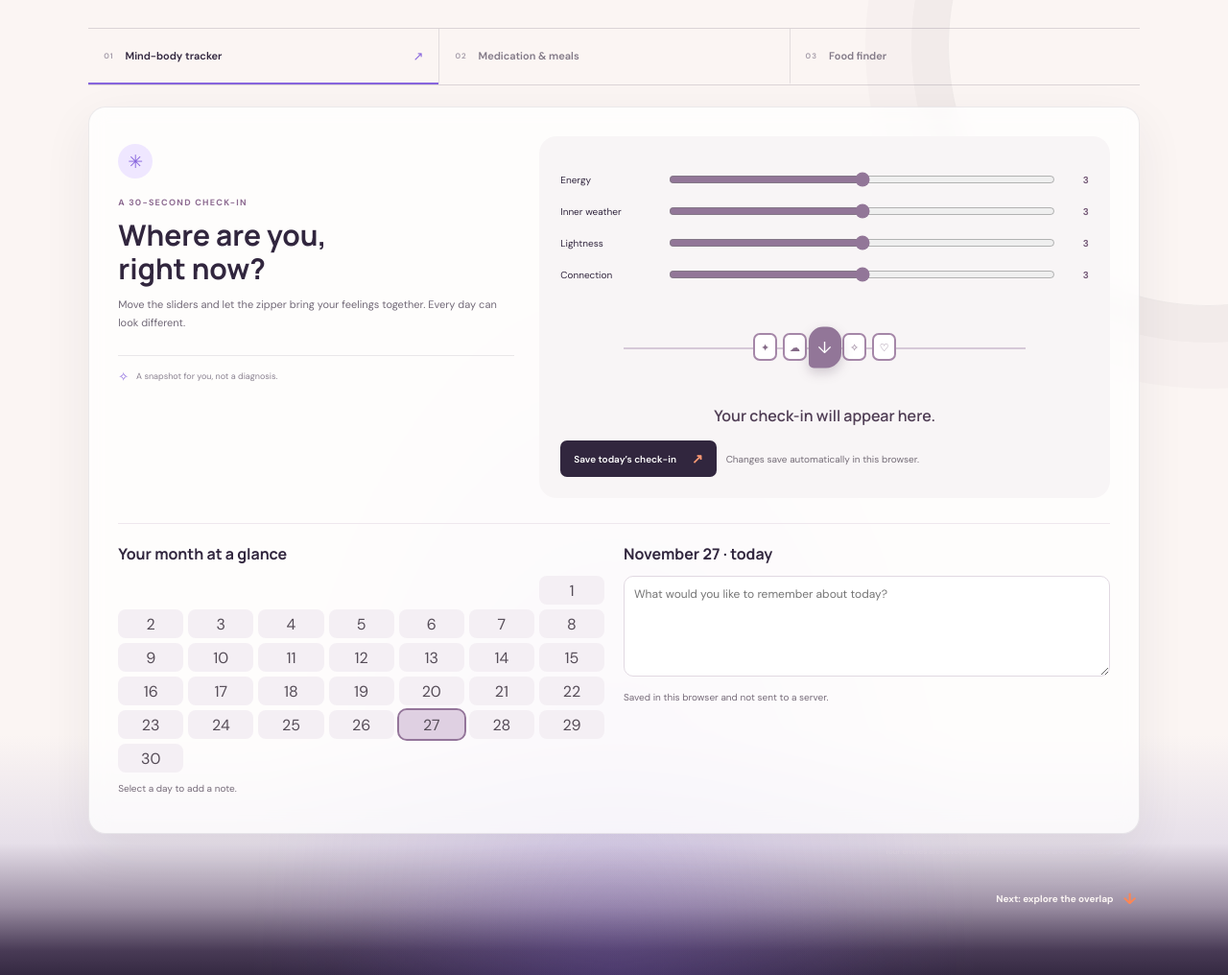
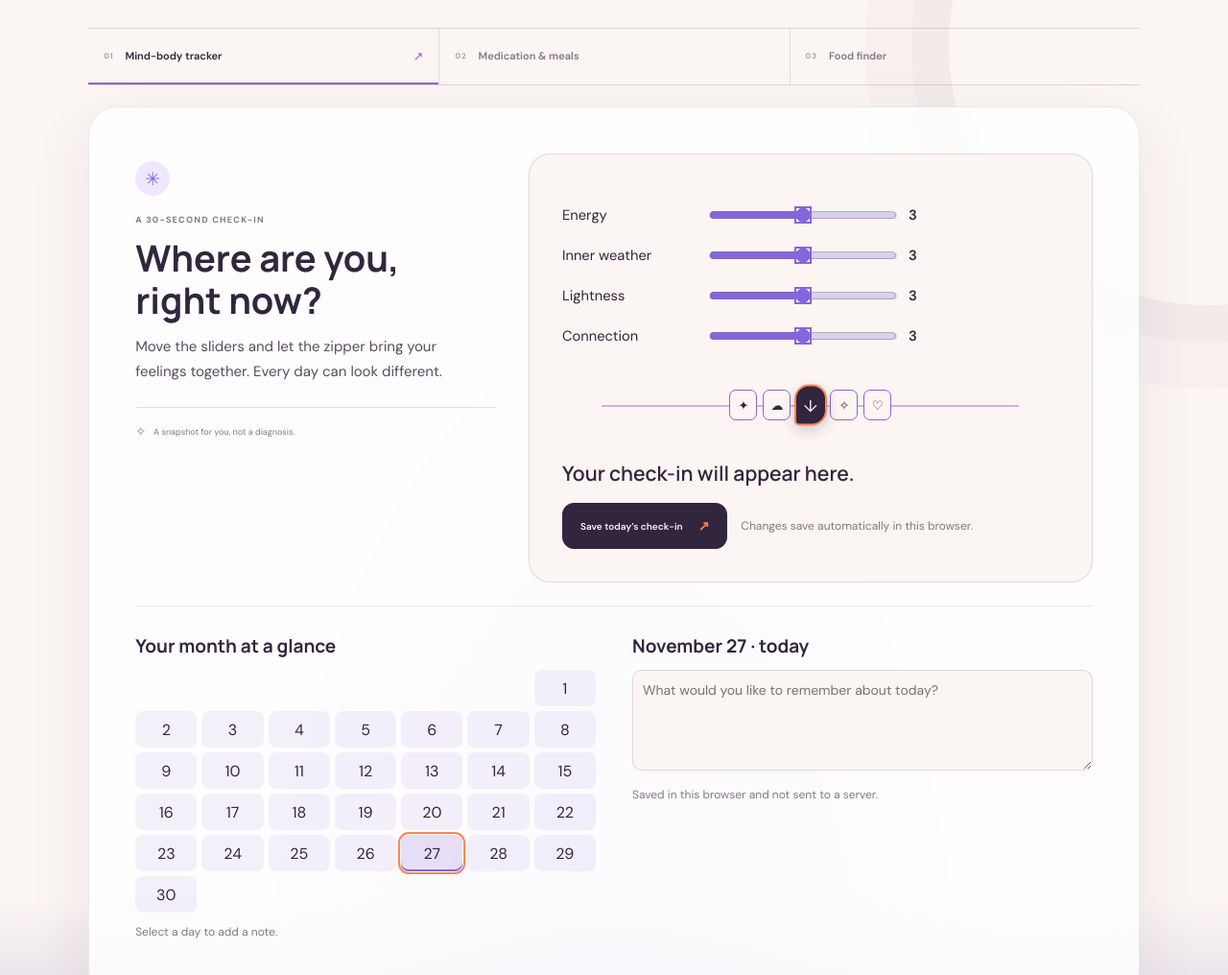
Before and after one commit to Gabr13l4/Proyecto_Personal_WEB_ELISAVA, a plain HTML site: page index.html in a window 1280 px wide. Shown: the part 1859-2875 px from the top of the page at 96% size. Drawn offline with Linux system fonts and the light colour scheme.

Commit message:
Match emotion zipper to original palette

```diff
--- a/style.css
+++ b/style.css
@@ -337,3 +337,30 @@ body { background: var(--paper); color: var(--plum); }
 .journal{grid-column:1/-1;border-top:1px solid #eee7ee;padding-top:20px;display:grid;grid-template-columns:1fr 1fr;gap:20px}.journal h4,.med-scores h4,.med-history h4{font:700 16px Manrope,sans-serif;margin:0 0 12px}.journal-grid{display:grid;grid-template-columns:repeat(7,1fr);gap:5px}.journal-grid button{border:0;background:#f4eff4;border-radius:8px;min-height:30px;color:#554c57;cursor:pointer}.journal-grid button.has-entry{background:#dfd0e2}.journal-grid button.is-current{outline:2px solid #94759a}.journal-grid button:empty{visibility:hidden}.journal textarea,.med-form textarea,.med-note-label textarea{width:100%;border:1px solid #e1d9e2;border-radius:10px;padding:10px;font:12px "DM Sans",sans-serif;resize:vertical}.journal textarea{min-height:105px}.journal-status{font-size:10px;color:#766b79}
 .med-form{background:#f8f5f6;padding:22px;border-radius:18px}.med-form h3{font:700 18px Manrope,sans-serif;margin:0 0 12px}.med-form label{display:block;font-size:10px;color:#615765;margin:10px 0}.med-form input:not([type=checkbox]):not([type=hidden]),.med-form textarea{display:block;width:100%;margin-top:5px;border:1px solid #e2d9e2;border-radius:8px;padding:9px;background:white;font:12px "DM Sans",sans-serif}.med-date-fields{display:grid;grid-template-columns:1fr 1fr;gap:8px}.med-days{border:0;padding:0;margin:8px 0}.med-days legend{font-size:10px}.med-days label{display:inline-block;margin:6px 9px 0 0}.med-days input{accent-color:#927698}.med-scores{grid-column:1/-1;border-top:1px solid #e8e0e8;padding-top:17px}.med-scores>p{margin:-5px 0 12px}.med-score-grid{display:grid;grid-template-columns:repeat(3,1fr);gap:8px 16px}.med-score-grid label,.med-note-label{font-size:10px;color:#615765}.med-score-grid input{display:block}.med-history{grid-column:1/-1}.med-history-list{display:grid;gap:7px}.med-entry{background:#f7f3f7;padding:11px 13px;border-radius:10px;font-size:10px;line-height:1.6}
 @media(max-width:760px){.zipper-panel,.med-panel{grid-template-columns:1fr;padding:19px}.journal{grid-template-columns:1fr}.med-score-grid{grid-template-columns:1fr 1fr}.med-scores,.med-history{grid-column:auto}}
+
+/* Emotion zipper: use the original project palette and keep the check-in close to its Figma composition. */
+.zipper-panel{grid-template-columns:minmax(245px,.78fr) minmax(0,1.22fr);gap:24px 34px;padding:clamp(22px,4vw,48px);border-radius:30px;background:rgba(255,255,255,.82);box-shadow:0 20px 65px rgba(49,38,62,.08)}
+.zipper-intro{padding:8px 0 0}.zipper-intro .panel-overline{color:var(--muted)}.zipper-intro h3{font-size:clamp(27px,3vw,38px);line-height:1.16;color:var(--plum)}.zipper-intro>p:not(.panel-overline){font-size:15px;color:var(--plum);opacity:.82;max-width:32ch}
+.zipper-intro .panel-note{border-top:1px solid var(--line);padding-top:16px;color:var(--muted)}
+.zipper-form{align-self:start;background:var(--paper);border:1px solid var(--line);border-radius:22px;padding:clamp(20px,3vw,34px)}
+.zipper-row{grid-template-columns:minmax(95px, .7fr) minmax(100px,1fr) minmax(95px,.8fr);gap:14px;margin:16px 0;font-size:clamp(13px,1.15vw,16px);color:var(--plum)}
+.zipper-row input{accent-color:var(--lavender);height:22px;cursor:pointer}.zipper-row output{font-weight:600;color:var(--plum);text-align:left}
+.zipper-row input::-webkit-slider-runnable-track{height:7px;border-radius:99px;background:rgba(135,101,221,.22)}
+.zipper-row input::-webkit-slider-thumb{margin-top:-5px;background:var(--lavender);border:2px solid var(--paper);box-shadow:0 0 0 1px var(--lavender)}
+.zipper-row input::-moz-range-track{height:7px;border-radius:99px;background:rgba(135,101,221,.22)}
+.zipper-row input::-moz-range-thumb{background:var(--lavender);border:2px solid var(--paper);box-shadow:0 0 0 1px var(--lavender)}
+.zipper-zip{height:86px;margin:7px 0 13px}
+.zipper-zip:before{height:2px;background:var(--lavender);opacity:.45;left:8%;right:8%}
+.zipper-tooth{width:29px;height:32px;border:1.5px solid var(--lavender);background:var(--paper);color:var(--plum);font-size:13px}
+.zipper-pull{background:var(--plum);color:var(--paper);box-shadow:0 5px 14px rgba(49,38,62,.2);border:2px solid var(--coral)}
+.zipper-reading{font-size:clamp(17px,1.65vw,22px);color:var(--plum);text-align:left;margin:0 0 17px}
+.zipper-save{gap:14px}.zipper-save p{font-size:12px;color:var(--muted)}
+.zipper-panel .action-button{background:var(--plum);color:var(--paper);border:1px solid var(--plum);border-radius:12px;padding:14px 18px}.zipper-panel .action-button span{color:var(--coral)}
+.journal{padding-top:28px;gap:24px 38px}.journal h4{font-size:19px;color:var(--plum)}
+.journal-grid button{background:rgba(135,101,221,.09);color:var(--plum);min-height:38px}
+.journal-grid button.has-entry{background:rgba(135,101,221,.2);box-shadow:inset 0 -2px 0 var(--lavender)}
+.journal-grid button.is-current{outline:2px solid var(--coral);outline-offset:1px}
+.journal textarea{border-color:var(--line);background:var(--paper);color:var(--plum);font:14px/1.5 "DM Sans",sans-serif}
+.journal textarea:focus{outline:2px solid var(--lavender);outline-offset:2px}
+.journal-status{font-size:12px;color:var(--muted)}
+@media(max-width:700px){.zipper-panel{grid-template-columns:1fr;gap:22px;padding:22px;border-radius:24px}.zipper-form{padding:20px 16px}.zipper-row{grid-template-columns:95px minmax(70px,1fr) 95px;gap:9px;font-size:12px}.journal{grid-template-columns:1fr}.zipper-reading{text-align:center}.zipper-save{justify-content:center}}
```
